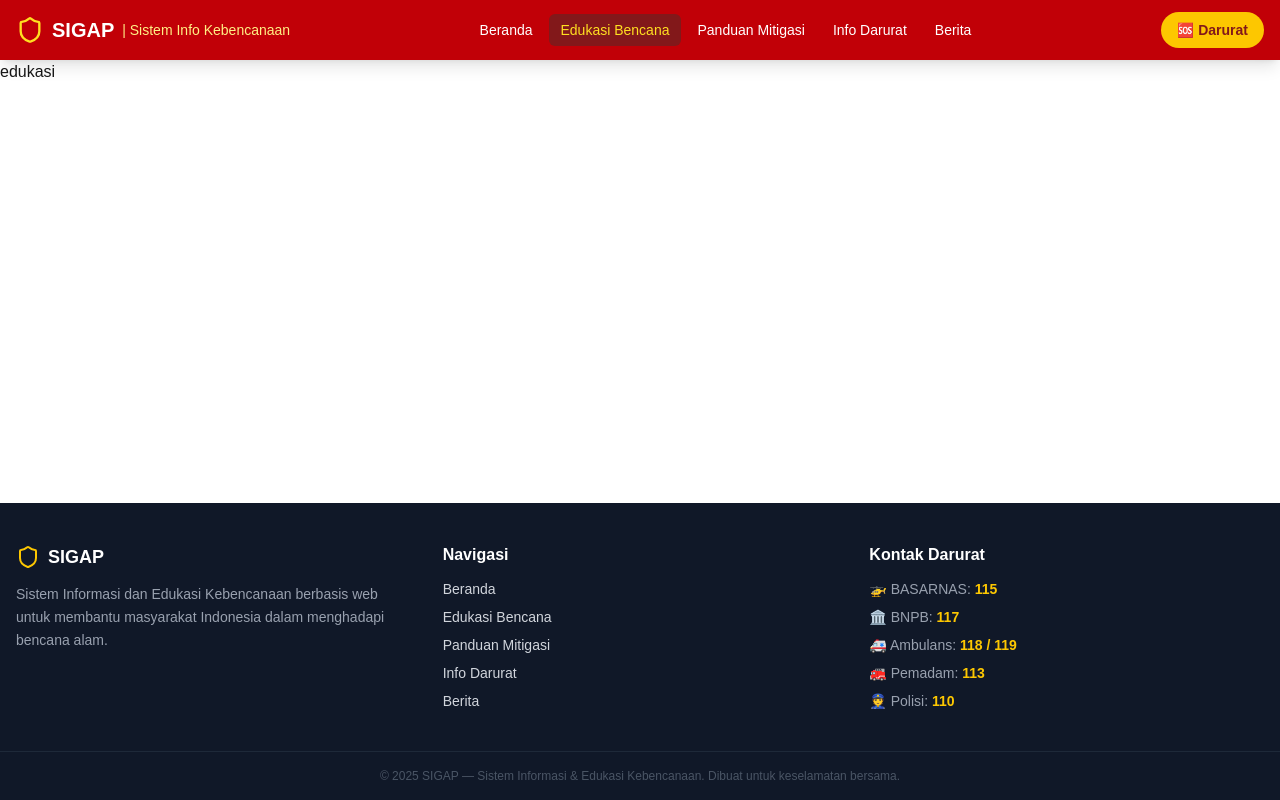
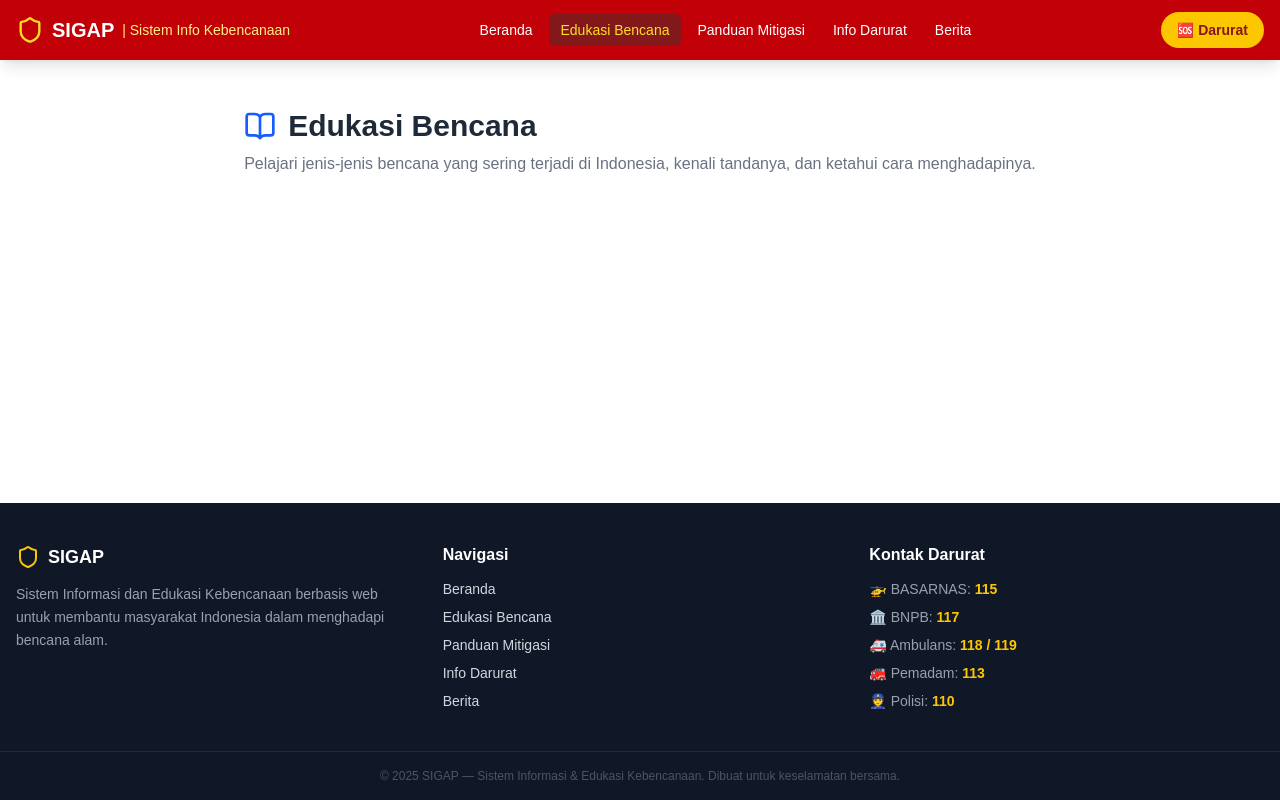
Before and after one commit to muhammadaldishevchenko-collab/TA-WEB-24A-MERIAM-LONDON, a Next.js app: page /edukasi in a window 1280 px wide. Built offline with nearby package versions, Linux system fonts and the light colour scheme.

Commit message:
aldi: Mengedit page homepage dan halaman edukasi

```diff
--- a/app/edukasi/page.tsx
+++ b/app/edukasi/page.tsx
@@ -1,7 +1,25 @@
 import React from 'react'
+import { BookOpen } from "lucide-react";
+
+export const metadata = { title: "Edukasi Bencana | SIGAP" };
+
 
 export default function edukasi() {
   return (
-    <div>edukasi</div>
-  )
+    <div className="max-w-6xl mx-auto px-4 py-12">
+      {/* Header */}
+      <div className="flex items-center gap-3 mb-2">
+        <BookOpen className="w-8 h-8 text-blue-600" />
+
+        <h1 className="text-3xl font-bold text-gray-800">
+          Edukasi Bencana
+        </h1>
+      </div>
+
+      <p className="text-gray-500 mb-10">
+        Pelajari jenis-jenis bencana yang sering terjadi di Indonesia,
+        kenali tandanya, dan ketahui cara menghadapinya.
+      </p>
+    </div>
+  );
 }
--- a/app/page.tsx
+++ b/app/page.tsx
@@ -1,12 +1,12 @@
 import Image from "next/image";
 
-export default function Home() {
+export default function HomePage() {
   return (
     <div className="flex flex-col flex-1 items-center justify-center bg-zinc-50 font-sans dark:bg-black">
       <main className="flex flex-1 w-full max-w-3xl flex-col items-center justify-between py-32 px-16 bg-white dark:bg-black sm:items-start">
         <Image
           className="dark:invert"
-          src="/next.svg"
+          src="/"
           alt="Next.js logo"
           width={100}
           height={20}
@@ -14,24 +14,25 @@ export default function Home() {
         />
         <div className="flex flex-col items-center gap-6 text-center sm:items-start sm:text-left">
           <h1 className="max-w-xs text-3xl font-semibold leading-10 tracking-tight text-black dark:text-zinc-50">
-            To get started, edit the page.tsx file.
+            Siap Hadapi Bencana.
           </h1>
           <p className="max-w-md text-lg leading-8 text-zinc-600 dark:text-zinc-400">
-            Looking for a starting point or more instructions? Head over to{" "}
+            Platform edukasi kebencanaan untuk mempersiapkan diri, keluarga,
+            dan komunitas menghadapi bencana alam di Indonesia.{" "}
             <a
               href="https://vercel.com/templates?framework=next.js&utm_source=create-next-app&utm_medium=appdir-template-tw&utm_campaign=create-next-app"
               className="font-medium text-zinc-950 dark:text-zinc-50"
             >
-              Templates
+              Jangan
             </a>{" "}
-            or the{" "}
+            Lupa siap{" "}
             <a
               href="https://nextjs.org/learn?utm_source=create-next-app&utm_medium=appdir-template-tw&utm_campaign=create-next-app"
               className="font-medium text-zinc-950 dark:text-zinc-50"
             >
-              Learning
+              Lakukan
             </a>{" "}
-            center.
+            Keputusan Yang tepat.
           </p>
         </div>
         <div className="flex flex-col gap-4 text-base font-medium sm:flex-row">
@@ -43,12 +44,12 @@ export default function Home() {
           >
             <Image
               className="dark:invert"
-              src="/vercel.svg"
+              src="/"
               alt="Vercel logomark"
-              width={16}
-              height={16}
+              width={5}
+              height={2}
             />
-            Deploy Now
+            Periksa
           </a>
           <a
             className="flex h-12 w-full items-center justify-center rounded-full border border-solid border-black/[.08] px-5 transition-colors hover:border-transparent hover:bg-black/[.04] dark:border-white/[.145] dark:hover:bg-[#1a1a1a] md:w-[158px]"
@@ -56,7 +57,7 @@ export default function Home() {
             target="_blank"
             rel="noopener noreferrer"
           >
-            Documentation
+            Berita
           </a>
         </div>
       </main>
```
